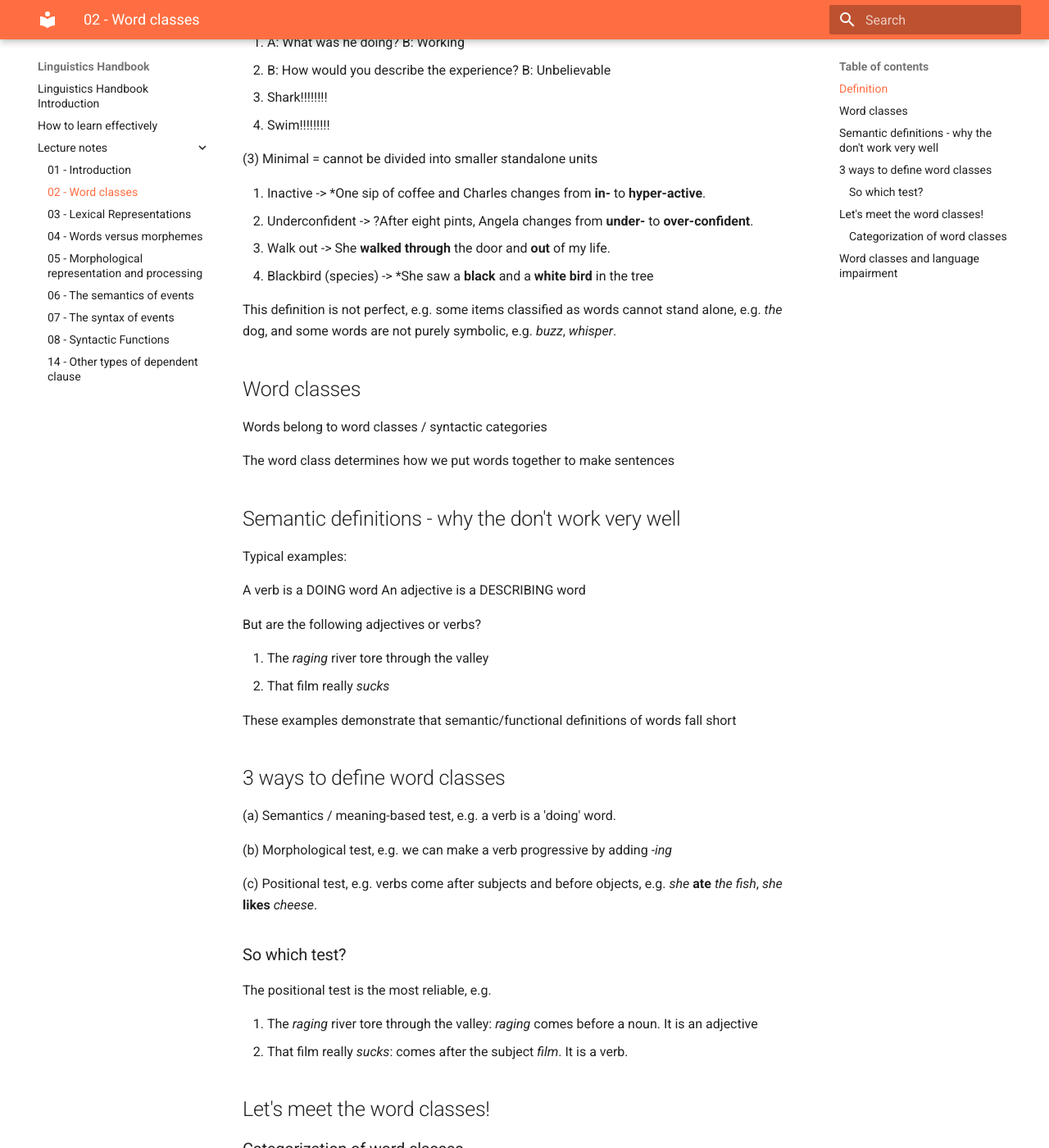
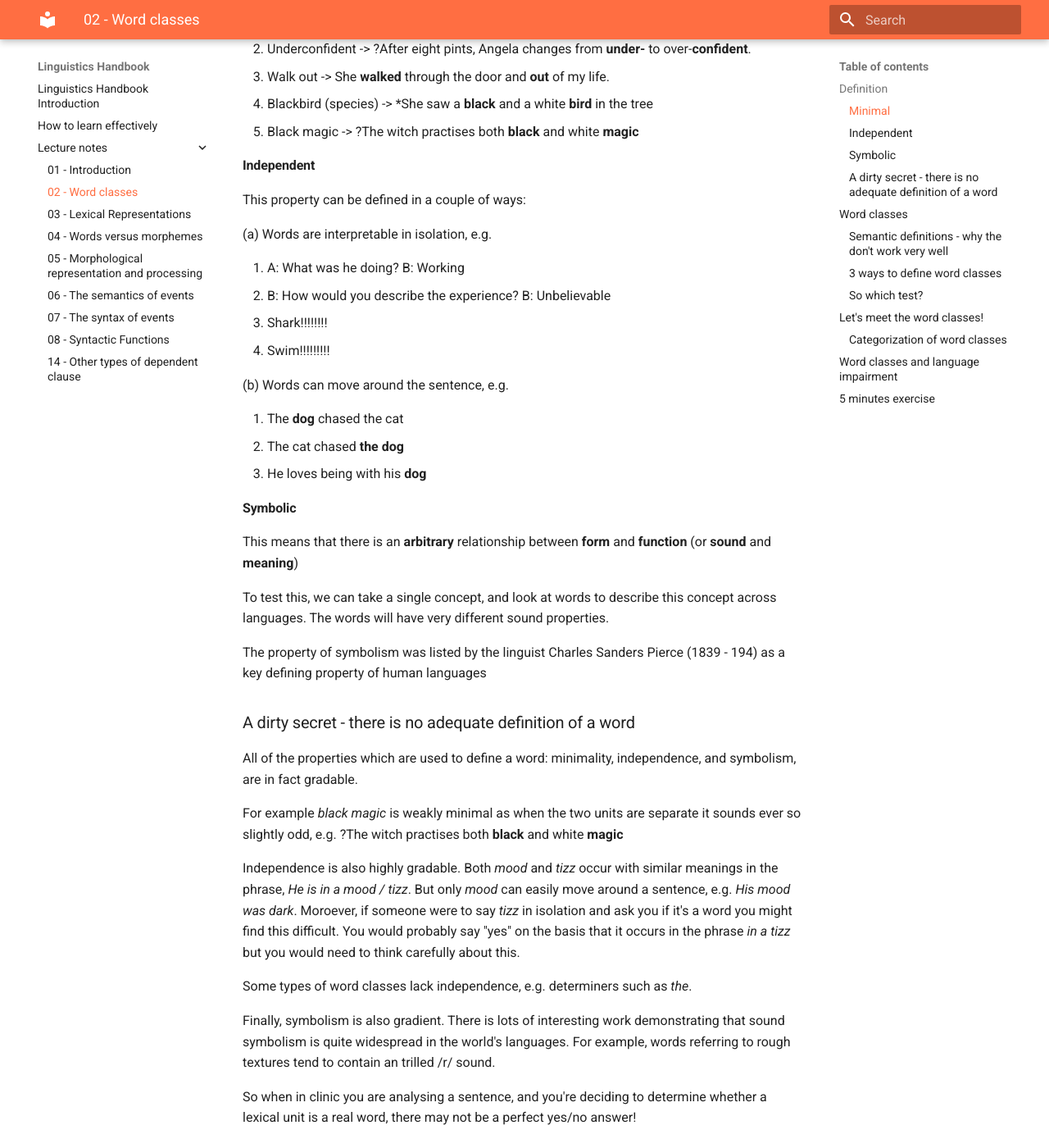
Before and after one commit to nickriches/linguistics_handbook, an MkDocs documentation site: the page built from docs/lecture notes/02 - Word Classes.md, in a window 1280 px wide and 1400 px high, scrolled down 342 px. Shown: the whole window at 82% size. Built offline with MkDocs 1.6.1 and Material for MkDocs 9.7.7, drawn with Linux system fonts in a browser that asks for light colours; some of the changed text lies outside the part shown.

Commit message:
lecture 2

```diff
--- a/docs/lecture notes/02 - Word Classes.md
+++ b/docs/lecture notes/02 - Word Classes.md
@@ -2,26 +2,56 @@
 
 ## Definition
 
-Working definition is 'minimal standalone symbolic unit'
+Working definition is 'Minimal Independent Symbolic Unit' (MISU)
 
-(1) Symbolic = arbitrary relationship between form and function (as described by the linguistic Charles Sanders Pierce 1839 - 194)
+#### Minimal
 
-(2) Standalone = make sense in isolation, e.g.
+This means that words cannot be divided into smaller standalone units
+
+1. Inactive -> *One sip of coffee and Charles changes from **in-** to hyper-**active**.
+2. Underconfident -> ?After eight pints, Angela changes from **under-** to over-**confident**.
+3. Walk out -> She **walked** through the door and **out** of my life.
+4. Blackbird (species) -> *She saw a **black** and a white **bird** in the tree
+5. Black magic -> ?The witch practises both **black** and white **magic**
+
+#### Independent
+
+This property can be defined in a couple of ways:
+
+(a) Words are interpretable in isolation, e.g.
 
 1. A: What was he doing? B: Working
 2. B: How would you describe the experience? B: Unbelievable
 3. Shark!!!!!!!!
 4. Swim!!!!!!!!!
 
-(3) Minimal = cannot be divided into smaller standalone units
+(b) Words can move around the sentence, e.g.
 
-1. Inactive -> *One sip of coffee and Charles changes from **in-** to **hyper-active**.
-2. Underconfident -> ?After eight pints, Angela changes from **under-** to **over-confident**.
-3. Walk out -> She **walked through** the door and **out** of my life.
-4. Blackbird (species) -> *She saw a **black** and a **white bird** in the tree
+1. The **dog** chased the cat
+2. The cat chased **the dog**
+3. He loves being with his **dog**
 
+#### Symbolic
 
-This definition is not perfect, e.g. some items classified as words cannot stand alone, e.g. _the_ dog, and some words are not purely symbolic, e.g. _buzz_, _whisper_.
+This means that there is an **arbitrary** relationship between **form** and **function** (or **sound** and **meaning**)
+
+To test this, we can take a single concept, and look at words to describe this concept across languages. The words will have very different sound properties.
+
+The property of symbolism was listed by the linguist Charles Sanders Pierce (1839 - 194) as a key defining property of human languages
+
+### A dirty secret - there is no adequate definition of a word
+
+All of the properties which are used to define a word: minimality, independence, and symbolism, are in fact gradable.
+
+For example *black magic* is weakly minimal as when the two units are separate it sounds ever so slightly odd, e.g. ?The witch practises both **black** and white **magic**
+
+Independence is also highly gradable. Both *mood* and *tizz* occur with similar meanings in the phrase, *He is in a mood / tizz*. But only *mood* can easily move around a sentence, e.g. *His mood was dark*. Moroever, if someone were to say *tizz* in isolation and ask you if it's a word you might find this difficult. You would probably say "yes" on the basis that it occurs in the phrase *in a tizz* but you would need to think carefully about this.
+
+Some types of word classes lack independence, e.g. determiners such as *the*.
+
+Finally, symbolism is also gradient. There is lots of interesting work demonstrating that sound symbolism is quite widespread in the world's languages. For example, words referring to rough textures tend to contain an trilled /r/ sound.
+
+So when in clinic you are analysing a sentence, and you're deciding to determine whether a lexical unit is a real word, there may not be a perfect yes/no answer!
 
 ## Word classes
 
@@ -29,7 +59,7 @@ Words belong to word classes / syntactic categories
 
 The word class determines how we put words together to make sentences
 
-## Semantic definitions - why the don't work very well
+### Semantic definitions - why the don't work very well
 
 Typical examples:
 
@@ -43,7 +73,7 @@ But are the following adjectives or verbs?
 
 These examples demonstrate that semantic/functional definitions of words fall short
 
-## 3 ways to define word classes
+### 3 ways to define word classes
 
 (a) Semantics / meaning-based test, e.g. a verb is a 'doing' word.
 
@@ -63,11 +93,11 @@ The positional test is the most reliable, e.g.
 ### Categorization of word classes
 
 1. Content versus function words
-   1. Content words = Nouns, Verbs, Adjectives, Adverbs. (in Speech and Language Therapy, these are sometimes called 'information-carrying words')
-   2. Function words = Determiners, Prepositions
+   1. Content words = Nouns, Verbs, Adjectives, Adverbs (in Speech and Language Therapy, these are sometimes called 'information-carrying words')
+   2. Function words = Determiners, Pronouns, Prepositions (and maybe certain types of verbs, we will come to this later)
 2. Open versus closed class. Open class words permit new members, while closed class words don't. NB all content words are open, and all function words are closed.
    1. Open = Nouns, Verbs, Adjectives, Adverbs
-   2. Closed = Determiners, Prepositions.
+   2. Closed = Determiners, Pronouns, Prepositions.
 3. What the words do in the sentence?
    1. Referring words = Nouns, Pronouns
    2. Modifying words = Adjectives and Adverbs
@@ -88,7 +118,7 @@ Children with language impairments
 - Have reduced verb diversity
 - Sometimes omit arguments of the verb, e.g. 'She put the books'
 
-# 5 minutes exercise
+## 5 minutes exercise
 
 What's unusual about the following sentence: "That film was absobloodylutely brilliant!"?
 
```
Also changed, not shown: site/lecture notes/02 - Word Classes/index.html, site/search/search_index.json, site/sitemap.xml, 3 other files.
